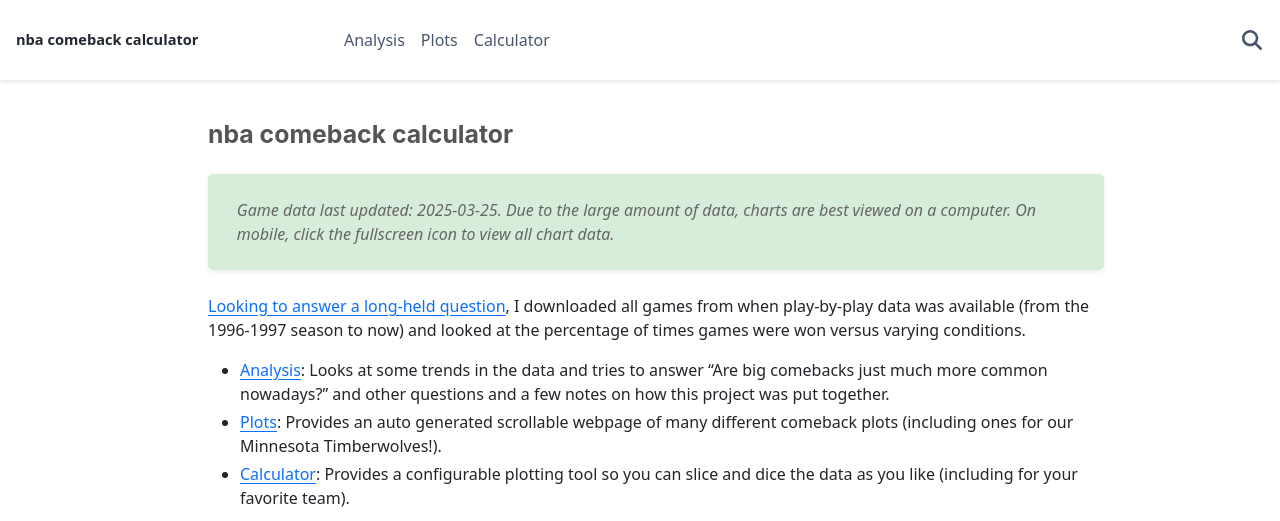
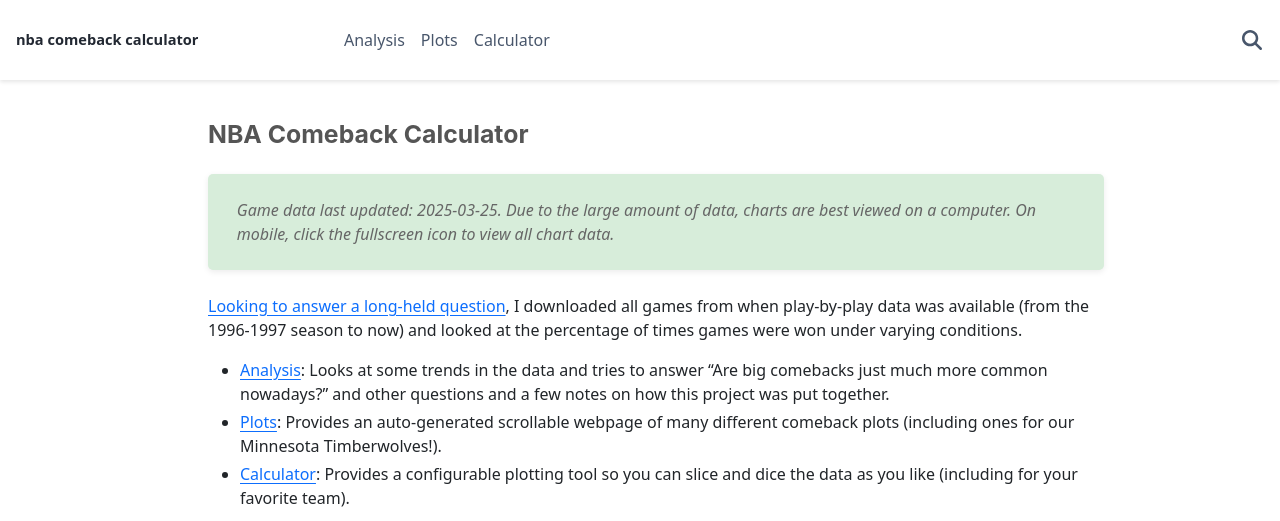
Before and after one commit to nba-comeback-calculator/nba-comeback-calculator, a Sphinx documentation site: the page built from docs/frontend/source/index.rst, in a window 1280 px wide. Shown: the top 521 px of the page. Built offline with Sphinx 7.4.7 and the PyData theme 0.15.4, drawn with Linux system fonts in a browser that asks for light colours; nearby versions of some CDN libraries; comment, search, counter and statistics services are not loaded.

Commit message:
NBA: rst update.

```diff
--- a/docs/frontend/source/analysis/forming_the_plot_trend_lines.rst
+++ b/docs/frontend/source/analysis/forming_the_plot_trend_lines.rst
@@ -38,7 +38,7 @@ As is, this is not very useful, as all the events we care about are smooshed dow
 together at the bottom of the y-axis.
 
 What we can do, however, is find a function which will convert our non-linear data to a
-linear domain.  For example, often people will use the :math:`ln` function `when
+linear domain. For example, people often use the :math:`ln` function `when
 dealing with exponential data
 <https://leancrew.com/all-this/2020/03/exponential-growth-and-log-scales/>`_.
 
--- a/docs/frontend/source/analysis/rule_of_thumb_that_actually_works.rst
+++ b/docs/frontend/source/analysis/rule_of_thumb_that_actually_works.rst
@@ -53,8 +53,8 @@ multiplier for any given win probability:
 
 Where :math:`\Phi^{-1}` is the inverse of the standard normal cumulative distribution
 function and the ``2.49`` constant is when you look at all data from 1996 to now (if
-you change the conditions, that number changes, usually slightly :ref:`as explained
-below<best-fit-guides>`).  This allows us to expand this rule for the (more
+you change the conditions, that number changes, usually slightly, :ref:`as explained
+below<best-fit-guides>`). This allows us to expand this rule for the (more
 interesting) 5% and close to snowball's chance in hell of 1%:
 
 .. list-table::
--- a/docs/frontend/source/index.rst
+++ b/docs/frontend/source/index.rst
@@ -1,6 +1,6 @@
 
 ***********************
-nba comeback calculator
+NBA Comeback Calculator
 ***********************
 
 .. toctree::
@@ -19,13 +19,13 @@ nba comeback calculator
 
 :doc:`Looking to answer a long-held question </analysis/about>`, I downloaded all games
 from when play-by-play data was available (from the 1996-1997 season to now) and looked
-at the percentage of times games were won versus varying conditions.
+at the percentage of times games were won under varying conditions.
 
 * :doc:`./analysis/index`: Looks at some trends in the data and tries to answer "Are
   big comebacks just much more common nowadays?" and other questions and a few notes on
   how this project was put together.
 
-* :doc:`./plots/index`: Provides an auto generated scrollable webpage of many different
+* :doc:`./plots/index`: Provides an auto-generated scrollable webpage of many different
   comeback plots (including ones for our Minnesota Timberwolves!).
 
 * :doc:`./calculator/index`: Provides a configurable plotting tool so you can slice and
```
Also changed, not shown: other parts of docs/frontend/source/analysis/rule_of_thumb_that_actually_works.rst (+1 -1 lines), docs/frontend/source/analysis/20_is_new_18.rst (+4 -4 lines), docs/frontend/source/analysis/understanding_and_using_the_plots.rst (+9 -9 lines), docs/frontend/source/analysis/using_claude_code.rst (+7 -7 lines).
